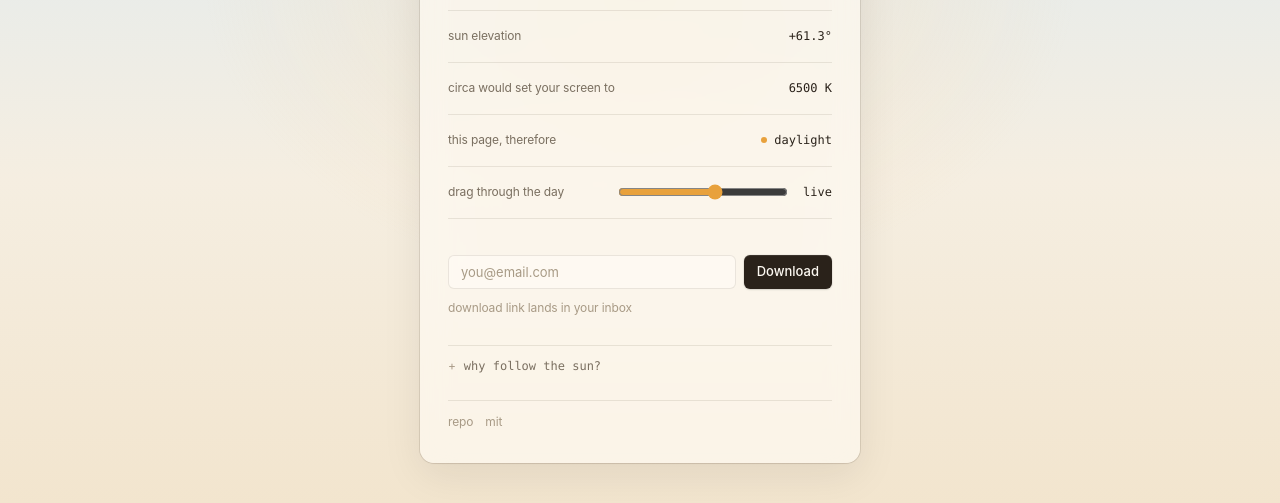
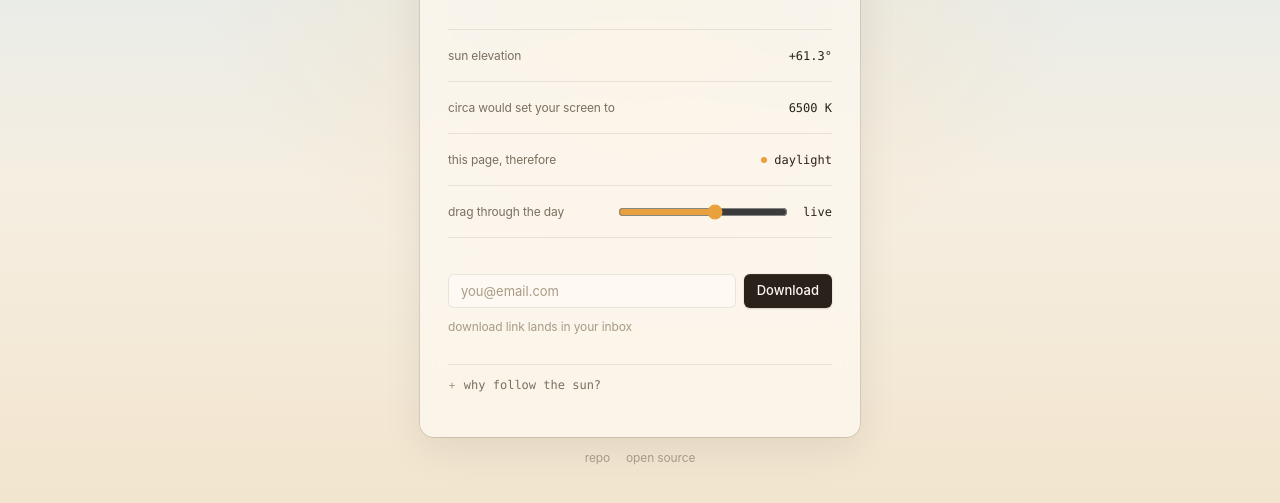
Before and after one commit to limone-eth/circa, a plain HTML site: page site/index.html in a window 1280 px wide. Shown: the part 261-764 px from the top of the page. Drawn offline with Linux system fonts and the light colour scheme; no server answers.

Commit message:
Footer links centered below the card; mit becomes open source
Co-Authored-By: Claude Fable 5 <noreply@anthropic.com>

```diff
--- a/site/index.html
+++ b/site/index.html
@@ -41,6 +41,7 @@
     min-height: 100dvh;
     display: grid;
     place-items: center;
+    place-content: center;
     overflow-x: clip;
     transition: color 2.5s ease;
     background: linear-gradient(to bottom, var(--sky-top), var(--sky-mid) 55%, var(--sky-bot));
@@ -61,6 +62,7 @@
     padding: 40px 28px 32px;
     margin: 24px 16px;
     background: var(--card);
+    margin-bottom: 0;
     backdrop-filter: blur(14px);
     -webkit-backdrop-filter: blur(14px);
     border-radius: 14px;
@@ -223,14 +225,12 @@
 
   footer {
     display: flex;
-    gap: 12px;
-    margin-top: 14px;
-    padding-top: 12px;
-    border-top: 1px solid var(--hair);
+    justify-content: center;
+    gap: 16px;
+    margin-top: 12px;
   }
   footer a { color: var(--faint); text-decoration: none; font-size: 12px; transition: color 2.5s ease; }
   footer a:hover { color: var(--muted); }
-  footer .right { margin-left: auto; color: var(--faint); font-size: 12px; transition: color 2.5s ease; }
 
   /* staggered entrance — opacity/transform only, no layout shift */
   .in { opacity: 0; transform: translateY(6px); animation: enter 600ms cubic-bezier(0.2, 0, 0, 1) forwards; }
@@ -303,11 +303,12 @@
        nothing to remember, nothing to schedule.</p>
   </details>
 
-  <footer class="in">
-    <a href="https://github.com/limone-eth/circa">repo</a>
-    <a href="https://github.com/limone-eth/circa/blob/main/LICENSE">mit</a>
-  </footer>
 </main>
+
+<footer class="in">
+  <a href="https://github.com/limone-eth/circa">repo</a>
+  <a href="https://github.com/limone-eth/circa/blob/main/LICENSE">open source</a>
+</footer>
 
 <script>
 // The page does what the app does: it follows your sun.
```
